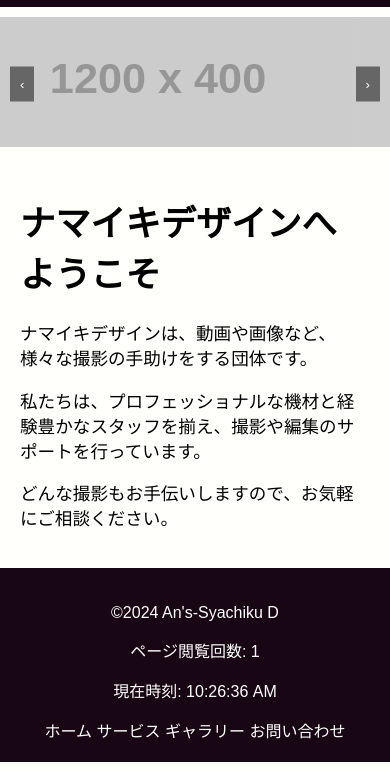
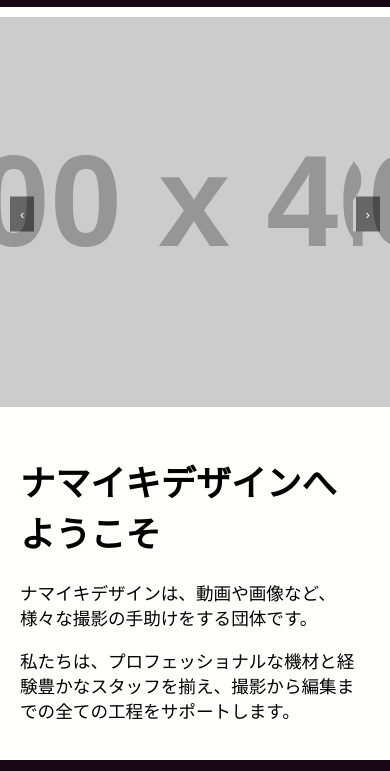
Before and after one commit to ATARO-QQQ/An-syachiku-portrait-home-test-nestalp-alpha-1, a plain HTML site: page index.html in a window 390 px wide. Shown: the part 73-844 px from the top of the page. Drawn offline with Linux system fonts and the light colour scheme; placeholder pictures from the web are drawn by us.

Commit message:
Update index.html

```diff
--- a/index.html
+++ b/index.html
@@ -116,8 +116,13 @@
         .carousel-images img {
             width: 100%;
             height: auto;
-            aspect-ratio: 3/1; /* 横1:縦3の比率 */
-            object-fit: cover; /* 画像の比率を守りつつ、はみ出さないように */
+            object-fit: cover; /* 画像が間延びしないように調整 */
+        }
+
+        @media (max-width: 480px) {
+            .carousel-images img {
+                aspect-ratio: 1 / 1; /* スマホやフィーチャーフォンで正方形に近い形 */
+            }
         }
 
         .carousel button {
@@ -176,7 +181,7 @@
         /* スマートフォン調整 */
         @media (max-width: 480px) {
             .carousel-images img {
-                width: 100%;
+                aspect-ratio: 1 / 1; /* 正方形に近い形にする */
             }
 
             .main-content {
@@ -250,31 +255,32 @@
     <div class="main-content">
         <h1>ナマイキデザインへようこそ</h1>
         <p>ナマイキデザインは、動画や画像など、様々な撮影の手助けをする団体です。</p>
-        <p>私たちは、プロフェッショナルな機材と経験豊かなスタッフを揃え、撮影や編集のサポートを行っています。</p>
-        <p>どんな撮影もお手伝いしますので、お気軽にご相談ください。</p>
+        <p>私たちは、プロフェッショナルな機材と経験豊かなスタッフを揃え、撮影から編集までの全ての工程をサポートします。</p>
     </div>
 </main>
 
 <footer>
-    <p>©2024 An's-Syachiku D</p>
-    <p>ページ閲覧回数: <span id="page-views">0</span></p>
-    <p>現在時刻: <span id="current-time"></span></p>
+    <div>
+        <p>閲覧回数: <span id="page-views">0</span></p>
+        <p>現在時刻: <span id="current-time">--:--:--</span></p>
+    </div>
     <div class="footer-menu">
-        <a href="#">ホーム</a>
         <a href="#">サービス</a>
         <a href="#">ギャラリー</a>
         <a href="#">お問い合わせ</a>
     </div>
+    <p>&copy; 2024 An's-Syachiku D</p>
 </footer>
 
 <script>
+    // 閲覧回数のカウント
     let pageViewCount = localStorage.getItem('pageViewCount') || 0;
     pageViewCount++;
     localStorage.setItem('pageViewCount', pageViewCount);
-
     const pageViews = document.getElementById('page-views');
     pageViews.textContent = pageViewCount;
 
+    // 時間の更新
     const currentTimeElem = document.getElementById('current-time');
     setInterval(() => {
         const currentDate = new Date();
```
